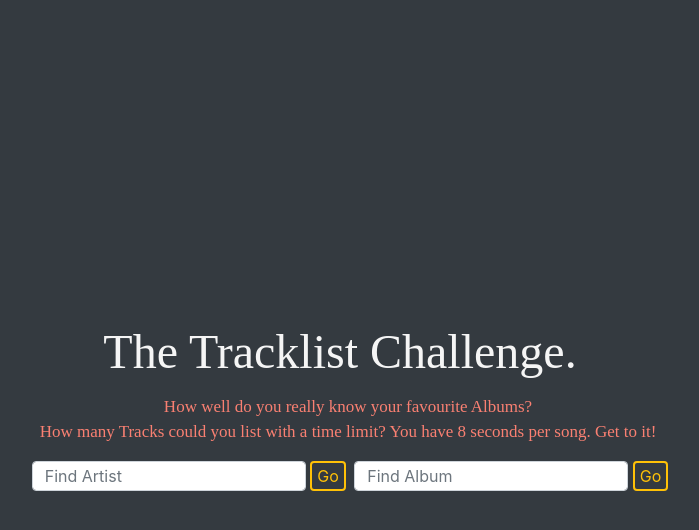
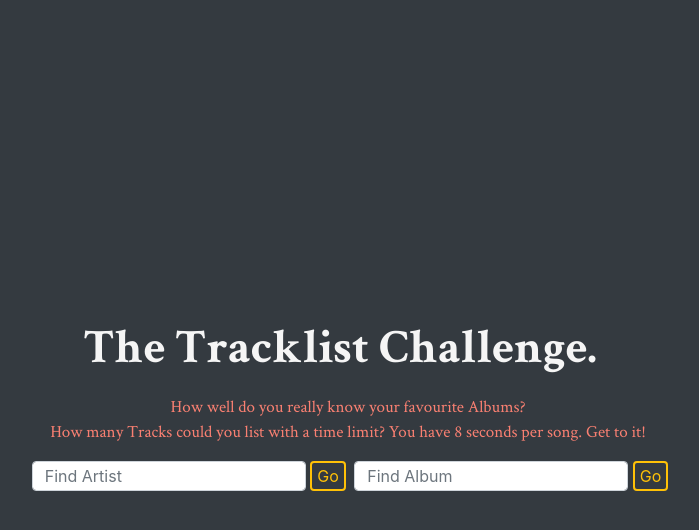
Before and after one commit to tomonymous/TracklistChallenge, a Django app: page / in a window 1280 px wide. Shown: the top 530 px of the page, without its empty margins (292-991 px from the left). Run offline with Django 3.2, Linux system fonts and the light colour scheme; some libraries are stand-ins or nearby versions; some web fonts are replaced.

Commit message:
trying to fix font-face url again

```diff
--- a/static/css/base.css
+++ b/static/css/base.css
@@ -9,11 +9,11 @@
 @font-face {
     font-family: 'CrimsonText-Bold';
     src: local('CrimsonText-Bold'),
-         url('CrimsonText-Regular.ttf') format("truetype");
+         url('../fonts/CrimsonText-Bold.ttf') format("truetype");
   }
 
   @font-face {
     font-family: 'CrimsonText-Regular';
     src: local('CrimsonText-Regular'),
-         url('CrimsonText-Regular.ttf') format("truetype");
+         url('../fonts/CrimsonText-Regular.ttf') format("truetype");
   }
--- a/static/css/cards.css
+++ b/static/css/cards.css
@@ -40,11 +40,11 @@
   @font-face {
     font-family: 'CrimsonText-Bold';
     src: local('CrimsonText-Bold'),
-         url('CrimsonText-Regular.ttf') format("truetype");
+         url('../fonts/CrimsonText-Bold.ttf') format("truetype");
   }
 
   @font-face {
     font-family: 'CrimsonText-Regular';
     src: local('CrimsonText-Regular'),
-         url('CrimsonText-Regular.ttf') format("truetype");
+         url('../fonts/CrimsonText-Regular.ttf') format("truetype");
   }
--- a/static/css/home.css
+++ b/static/css/home.css
@@ -41,11 +41,11 @@
   @font-face {
     font-family: 'CrimsonText-Bold';
     src: local('CrimsonText-Bold'),
-         url('CrimsonText-Regular.ttf') format("truetype");
+         url('../fonts/CrimsonText-Bold.ttf') format("truetype");
   }
 
   @font-face {
     font-family: 'CrimsonText-Regular';
     src: local('CrimsonText-Regular'),
-         url('CrimsonText-Regular.ttf') format("truetype");
+         url('../fonts/CrimsonText-Regular.ttf') format("truetype");
   }
--- a/static/css/quiz.css
+++ b/static/css/quiz.css
@@ -274,11 +274,11 @@ background-color: #FF6600
 @font-face {
   font-family: 'CrimsonText-Bold';
   src: local('CrimsonText-Bold'),
-       url('CrimsonText-Regular.ttf') format("truetype");
+       url('../fonts/CrimsonText-Bold.ttf') format("truetype");
 }
 
 @font-face {
   font-family: 'CrimsonText-Regular';
   src: local('CrimsonText-Regular'),
-       url('CrimsonText-Regular.ttf') format("truetype");
+       url('../fonts/CrimsonText-Regular.ttf') format("truetype");
 }
```
